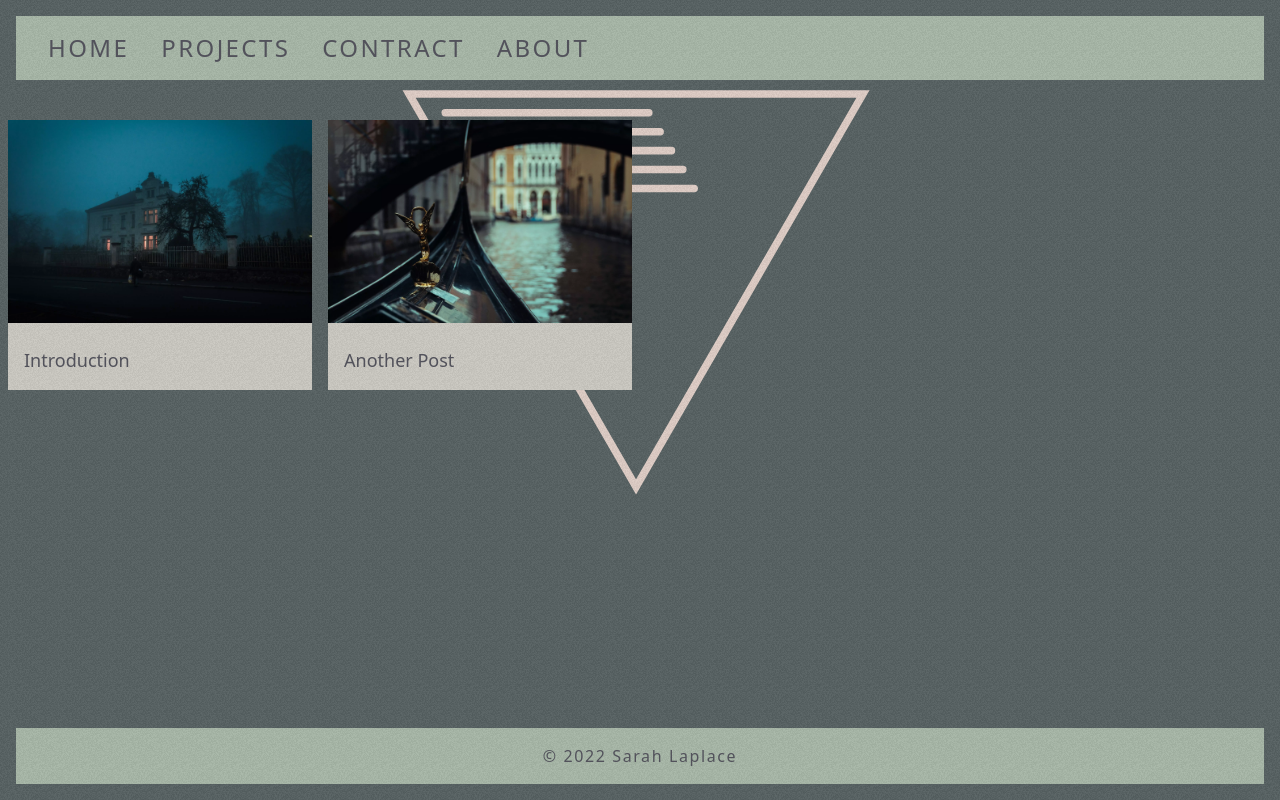
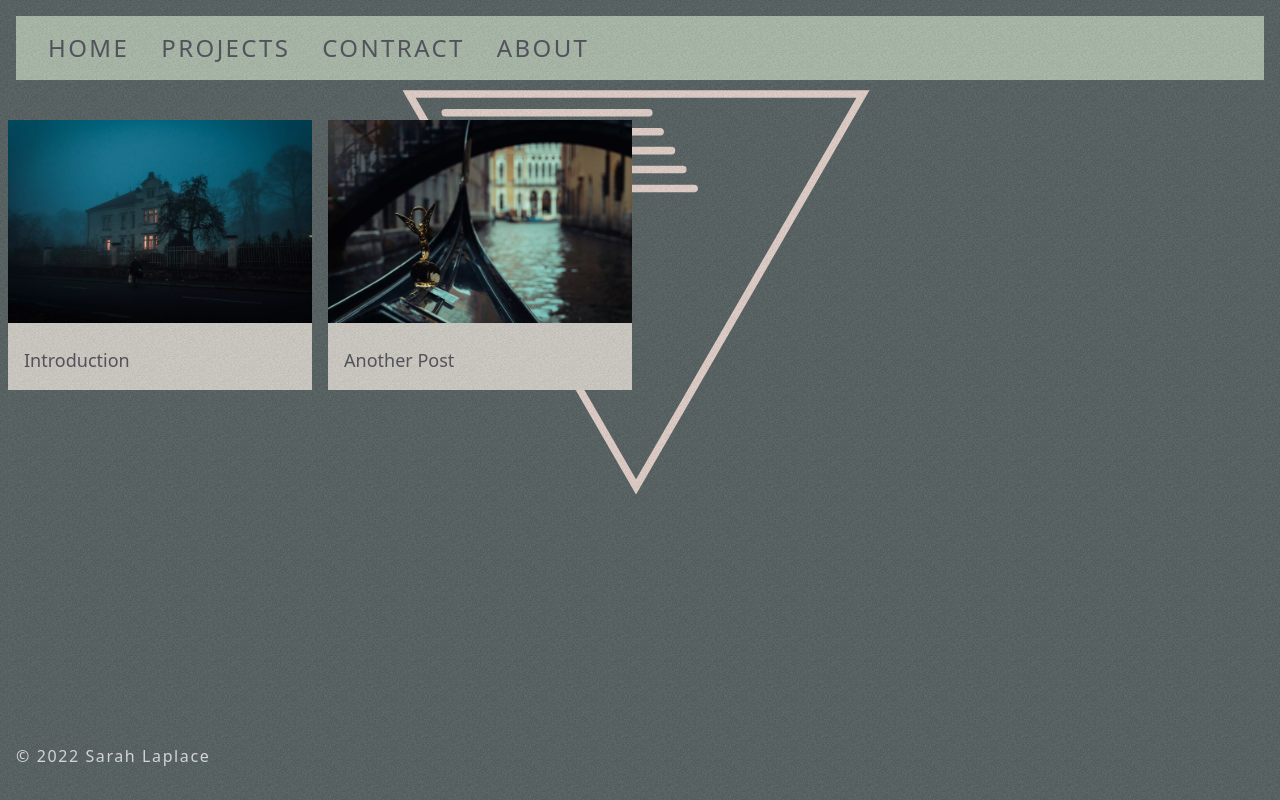
Before and after one commit to sblaplace/portfolio, a Next.js app: page / in a window 1280 px wide. Built offline with nearby package versions, Linux system fonts and the light colour scheme.

Commit message:
Update copyright styling

```diff
--- a/components/layout.js
+++ b/components/layout.js
@@ -67,8 +67,8 @@ export default function Layout({ children }) {
                     </div>
                 </header>
                 <main className='container mx-auto flex-1'>{children}</main>
-                <footer className='bg-cambridgeblue bg-background-pattern m-4 mt-8 py-4'>
-                    <div className='container mx-auto flex justify-center tracking-widest font-thin text-zinc-600'>
+                <footer className='m-4 mt-8 py-4'>
+                    <div className='container mx-auto flex justify-left tracking-widest font-thin text-zinc-300'>
                         &copy; 2022 Sarah Laplace
                     </div>
                 </footer>
```
